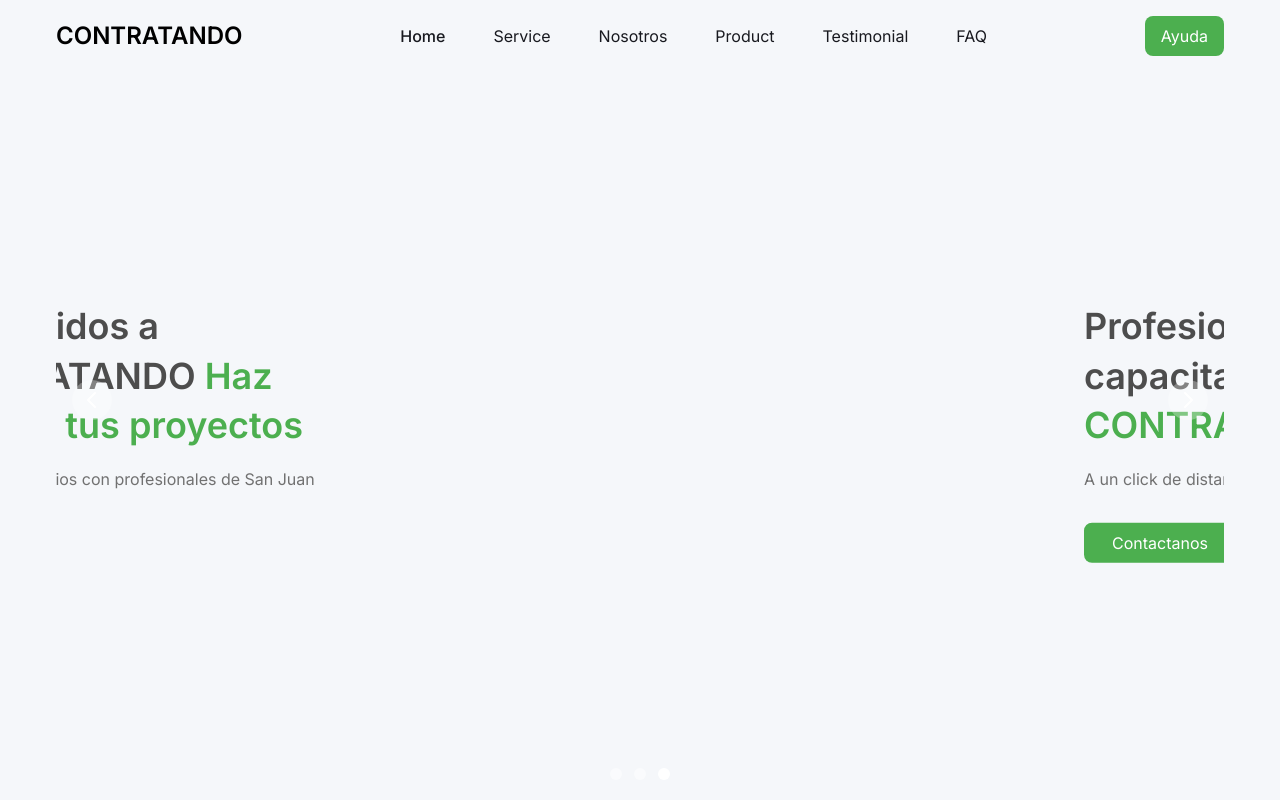
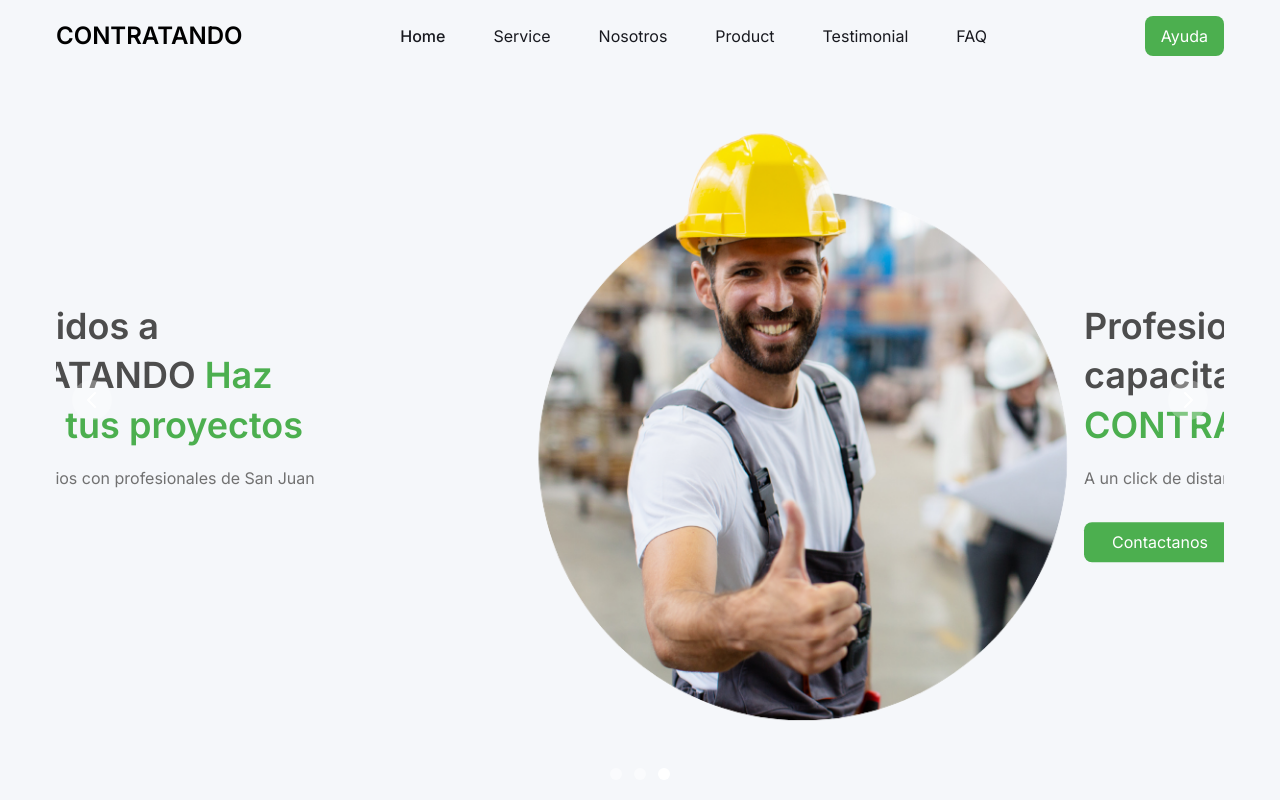
Before and after one commit to Danisole/contratando, a React (Vite) app: page / in a window 1280 px wide. Shown: the top 800 px of the page. Built offline with nearby package versions, Linux system fonts and the light colour scheme.

Commit message:
imagenes

```diff
--- a/src/components/Home.jsx
+++ b/src/components/Home.jsx
@@ -13,7 +13,7 @@ const Home = () => {
         <Carousel className="w-full mx-auto">
           <div className="my-16 md:my-8 py-12 flex flex-col w-full mx-auto md:flex-row-reverse items-center justify-between gap-12">
           <div>
-            {/* <img src={banner} alt=""/> */}
+            <img src={banner} alt="" />
            </div>
             {/* hero text */}
            <div className="md:w-1/2">
@@ -24,7 +24,7 @@ const Home = () => {
           </div>
           <div className="my-16 md:my-8 py-12 flex flex-col w-full mx-auto md:flex-row-reverse items-center justify-between gap-12">
           <div>
-            {/* <img src={banner2} alt=""/> */}
+            <img src={banner2} alt="" />
            </div>
             {/* hero text */}
            <div className="md:w-1/2">
@@ -35,7 +35,7 @@ const Home = () => {
           </div>
           <div className="my-16 md:my-8 py-12 flex flex-col w-full mx-auto md:flex-row-reverse items-center justify-between gap-12">
           <div>
-            {/* <img src={banner3} alt=""/> */}
+            <img src={banner3} alt="" />
            </div>
             {/* hero text */}
            <div className="md:w-1/2">
```
